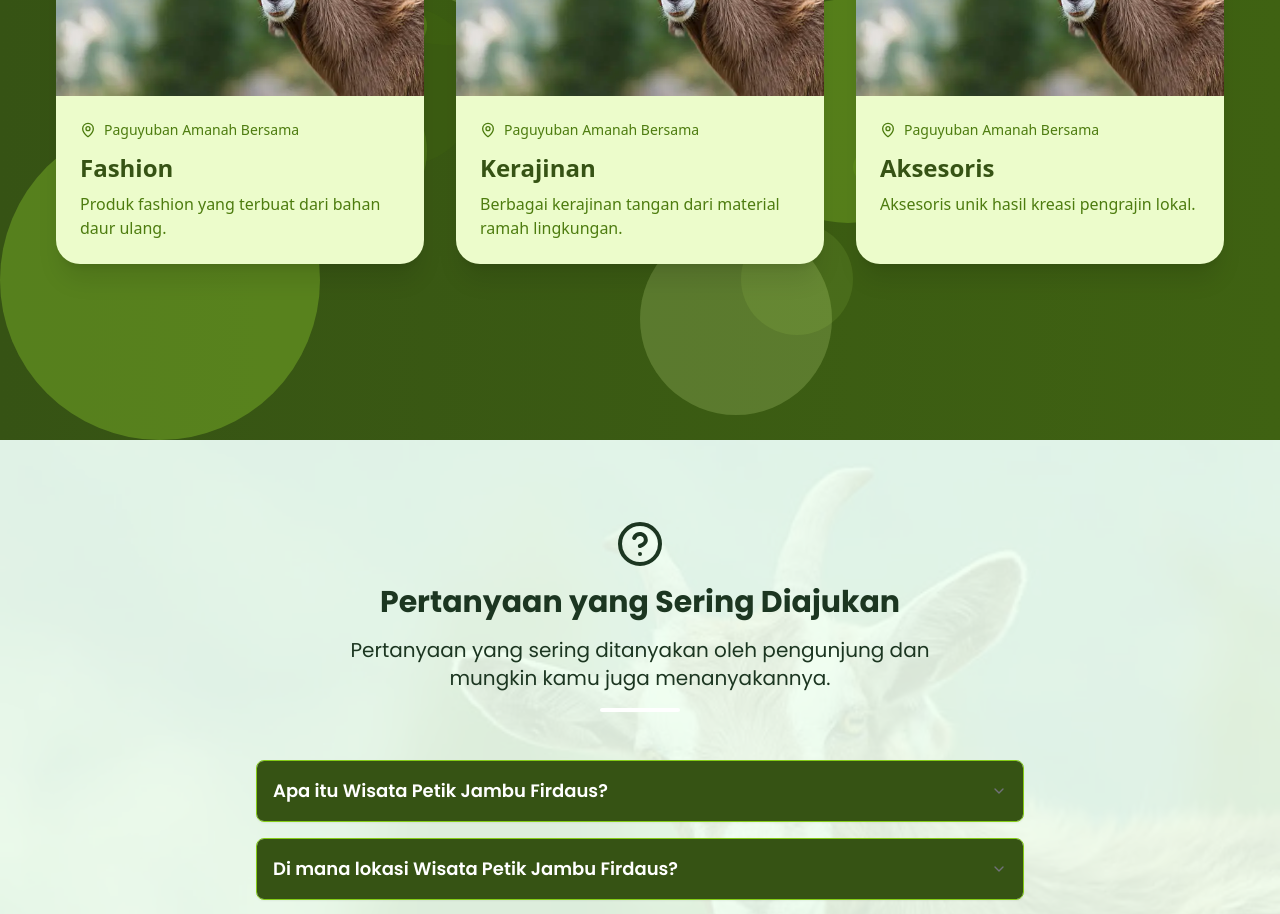
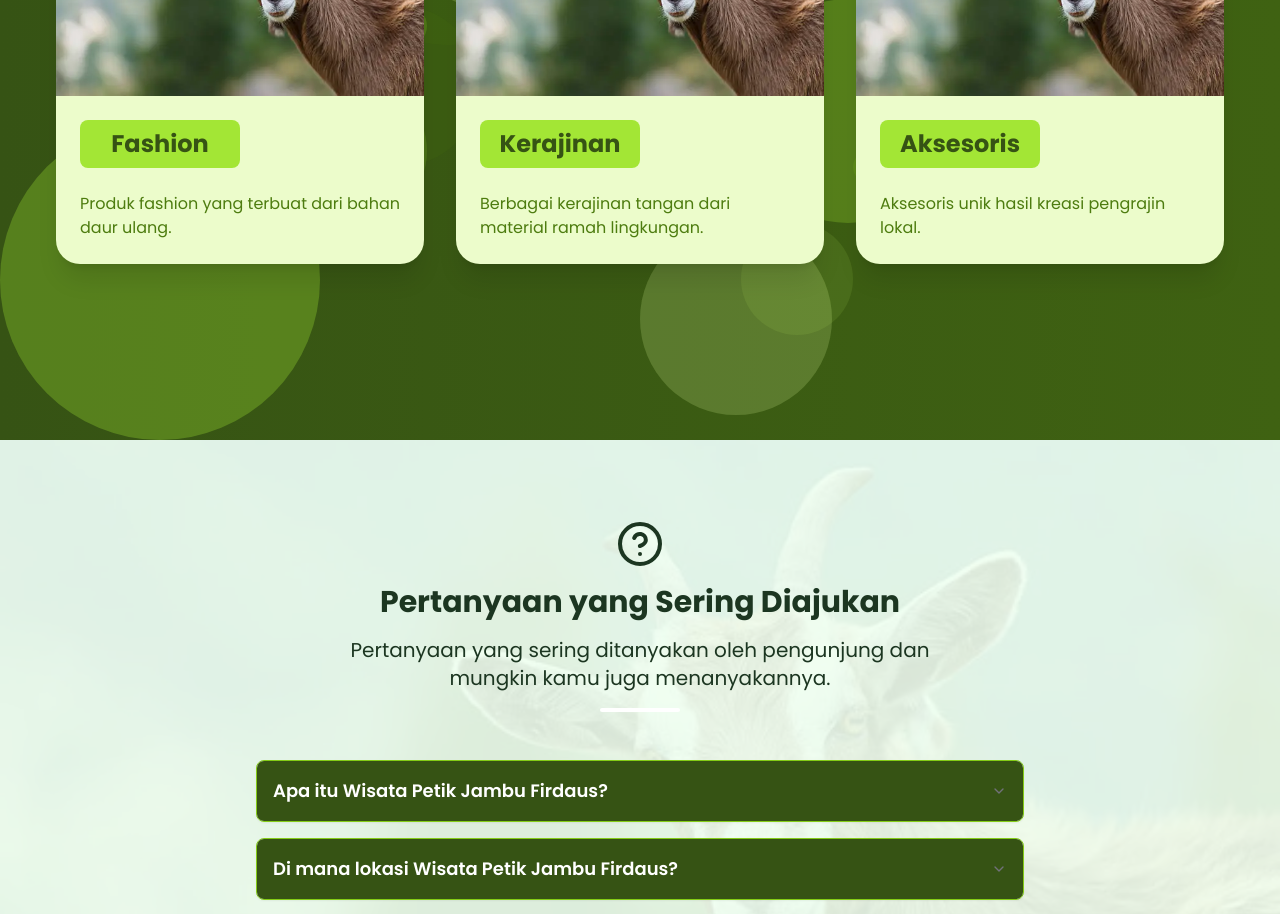
Before and after one commit to ahmadammarm/karuna, a Next.js app: page / in a window 1280 px wide. Shown: the part 4020-4934 px from the top of the page. Built offline with nearby package versions, Linux system fonts and the light colour scheme.

Commit message:
refactor: change product cards layout

```diff
--- a/src/components/homepage/About.tsx
+++ b/src/components/homepage/About.tsx
@@ -412,12 +412,12 @@ const About = () => {
                                         />
                                     </div>
                                     <div className="p-6">
-                                        <div className="flex items-center gap-2 text-lime-700 mb-3">
+                                        {/* <div className="flex items-center gap-2 text-lime-700 mb-3">
                                             <MapPin className="w-4 h-4" />
-                                            <span className="text-sm">{item.lokasi}</span>
-                                        </div>
-                                        <h3 className="text-2xl font-bold text-lime-900 mb-2">{item.nama}</h3>
-                                        <p className="text-lime-700">{item.deskripsi}</p>
+                                            <span className="text-sm font-poppins">{item.lokasi}</span>
+                                        </div> */}
+                                        <h3 className="text-2xl font-bold text-lime-900 mb-6 font-poppins w-[50%] py-2 text-center rounded-lg bg-lime-400">{item.nama}</h3>
+                                        <p className="text-lime-700 font-poppins">{item.deskripsi}</p>
                                     </div>
                                 </div>
                             ))}
```
